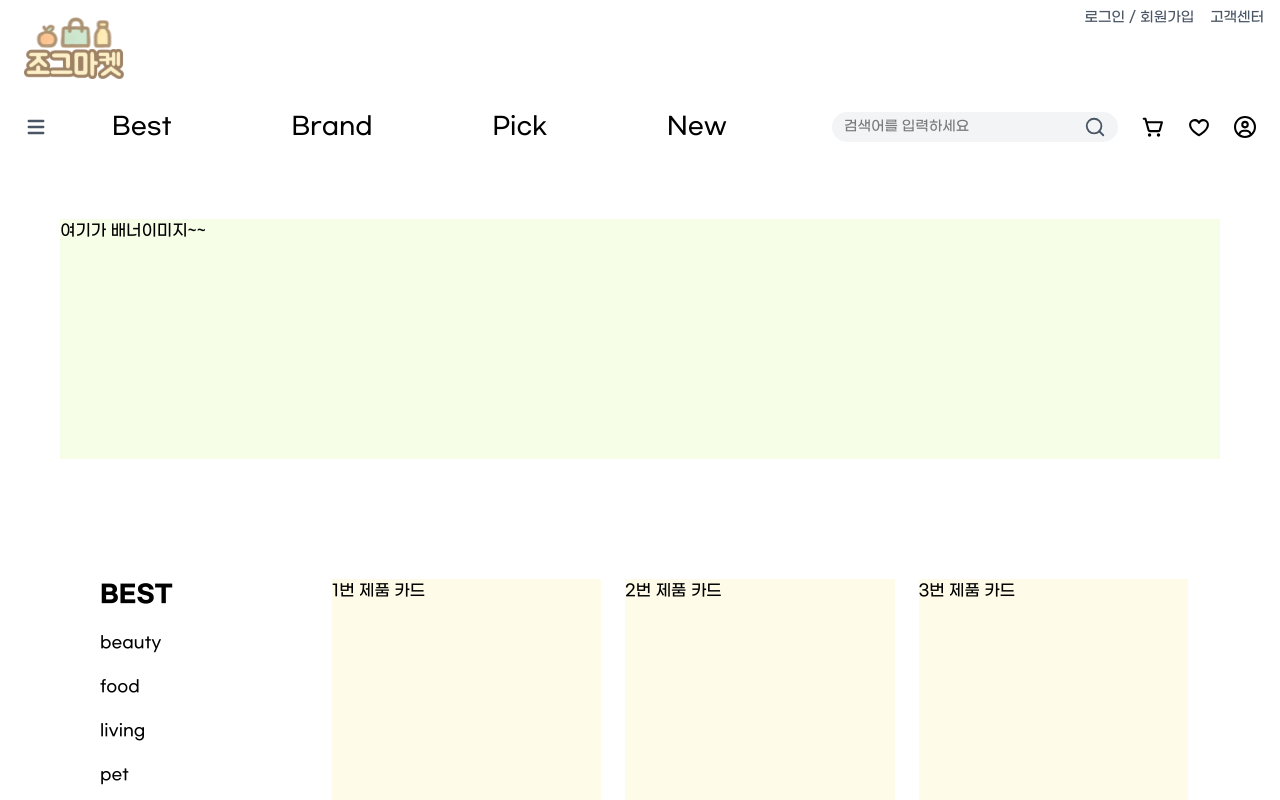
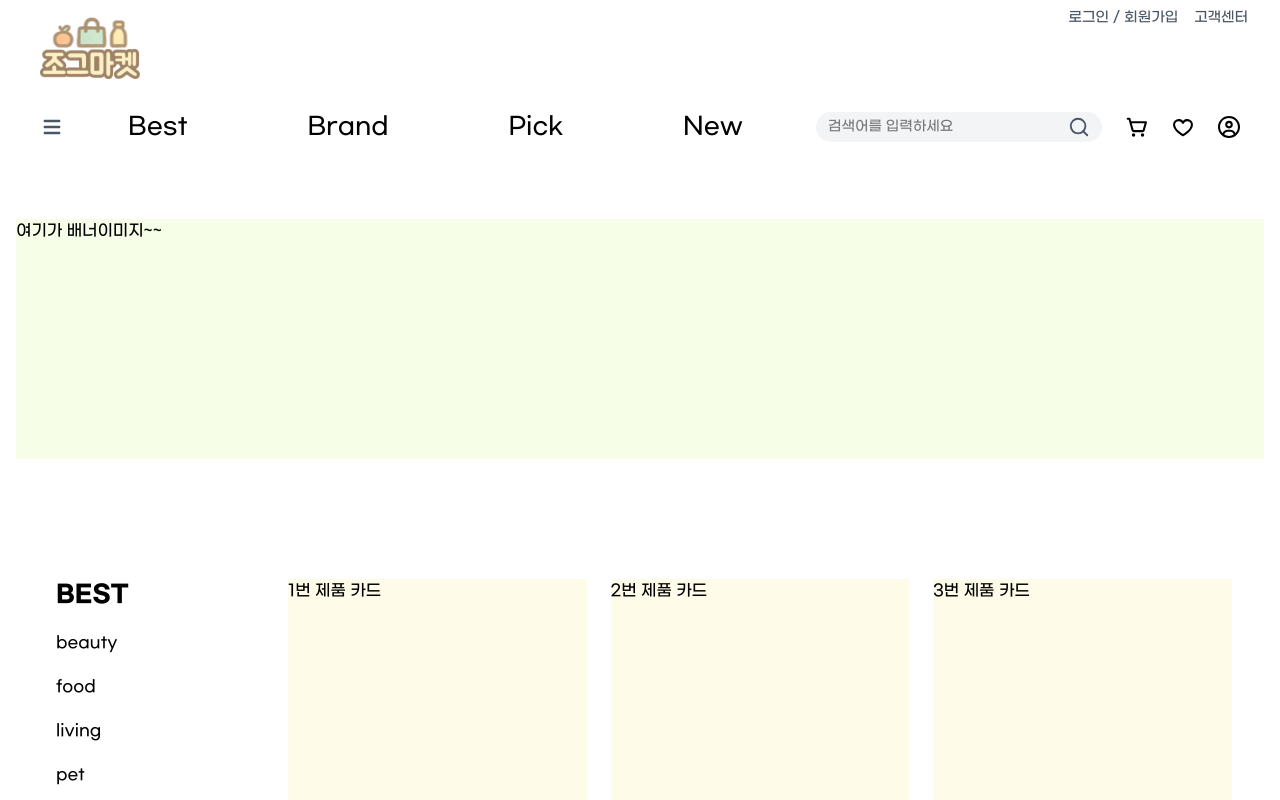
Before and after one commit to jjeankim/jogeu-market, a Next.js app: page / in a window 1280 px wide. Shown: the top 800 px of the page. Built offline with nearby package versions, Linux system fonts and the light colour scheme.

Commit message:
Fix: 특정 비율 이상 화면이 커지지 못하게 전체 화면 비율 고정

```diff
--- a/src/components/MainForm.tsx
+++ b/src/components/MainForm.tsx
@@ -24,7 +24,7 @@ const MainForm = () => {
 
   return (
     <>
-    <main className="m-15 mt-5 flex flex-col">
+    <main className=" mt-5 flex flex-col">
     <p className="h-[15rem] w-full mt-10 mb-30 bg-lime-50">여기가 배너이미지~~</p>
 
     {/* 필터와 제품 리스트를 가로로 배치 */}
--- a/src/pages/_app.tsx
+++ b/src/pages/_app.tsx
@@ -22,9 +22,11 @@ export default function App({ Component, pageProps }: AppProps) {
 
   return (
     <ToastProvider>
-      {showHeaderFooter && <Header />}
-      <Component {...pageProps} />
-      {showHeaderFooter && <Footer />}
+      <div className="max-w-screen-xl mx-auto px-4">
+        {showHeaderFooter && <Header />}
+        <Component {...pageProps} />
+        {showHeaderFooter && <Footer />}
+      </div>
     </ToastProvider>
   );
 }
```
Also changed, not shown: src/pages/order/index.tsx (added, +8 -0 lines), src/components/orderForm.tsx (added).
